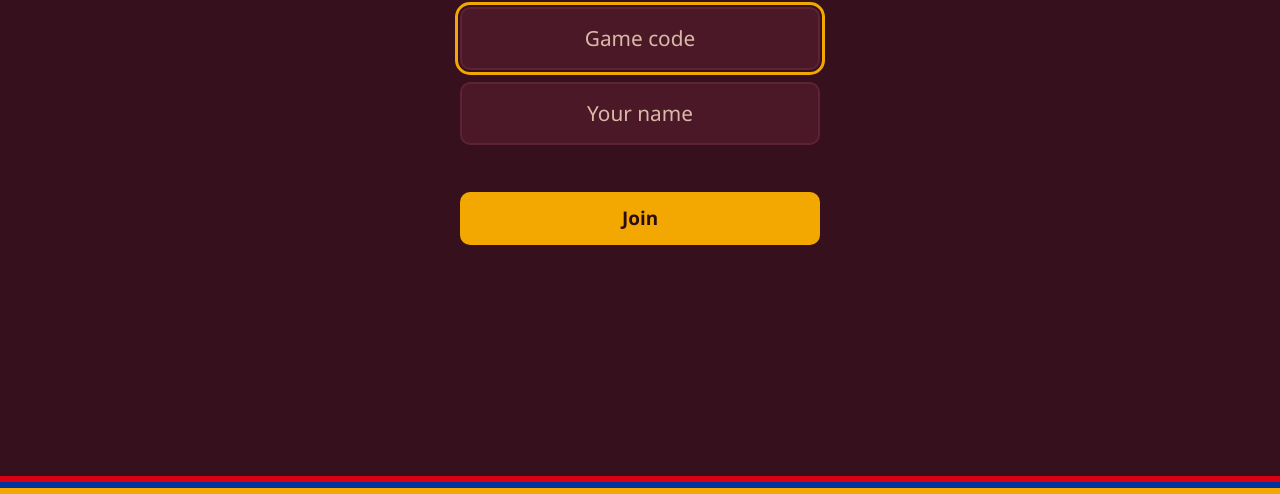
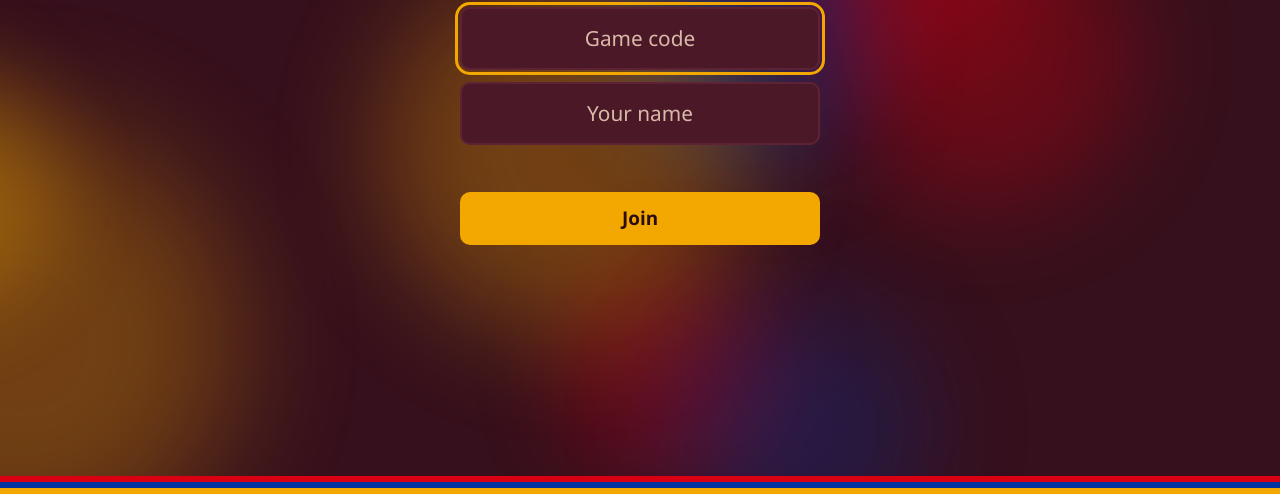
Before and after one commit to atachris/ASA-Kahoot, a website: page public/index.html in a window 1280 px wide. Shown: the part 306-800 px from the top of the page. Drawn offline with Linux system fonts and the light colour scheme.

Commit message:
Background visual

```diff
--- a/public/common.js
+++ b/public/common.js
@@ -21,3 +21,38 @@ async function api(name, body) {
   }
   return data;
 }
+
+// Armenian tricolor blobs drifting around the background
+(function () {
+  const COLORS = ['#d90012', '#0033a0', '#f2a800'];
+  const rand = (a, b) => a + Math.random() * (b - a);
+  const still = window.matchMedia && matchMedia('(prefers-reduced-motion: reduce)').matches;
+
+  function pos() { return { x: rand(-10, 110), y: rand(-10, 110), s: rand(0.7, 1.6) }; }
+  function frame(p) { return { transform: `translate(${p.x}vw, ${p.y}vh) translate(-50%, -50%) scale(${p.s})` }; }
+
+  function drift(blob, from) {
+    const to = pos();
+    const a = blob.animate([frame(from), frame(to)], { duration: rand(7000, 16000), easing: 'ease-in-out', fill: 'forwards' });
+    a.onfinish = () => drift(blob, to);
+  }
+
+  function init() {
+    const bg = document.createElement('div');
+    bg.id = 'bg';
+    bg.setAttribute('aria-hidden', 'true');
+    for (let i = 0; i < 9; i++) {
+      const blob = document.createElement('div');
+      blob.className = 'blob';
+      const size = rand(22, 42);
+      blob.style.cssText = `width:${size}vmin;height:${size}vmin;background:${COLORS[i % 3]}`;
+      bg.appendChild(blob);
+      const start = pos();
+      blob.style.transform = frame(start).transform;
+      if (!still) drift(blob, start);
+    }
+    document.body.prepend(bg);
+  }
+
+  if (document.body) init(); else document.addEventListener('DOMContentLoaded', init);
+})();
--- a/public/style.css
+++ b/public/style.css
@@ -39,7 +39,7 @@ body {
 button, input, select { font: inherit; color: inherit; }
 button:focus-visible, input:focus-visible, select:focus-visible { outline: 3px solid var(--gold); outline-offset: 2px; }
 
-.screen { min-height: 100dvh; display: flex; flex-direction: column; padding: 20px; gap: 16px; }
+.screen { min-height: 100dvh; display: flex; flex-direction: column; padding: 36px 20px; gap: 16px; }
 .center { align-items: center; justify-content: center; text-align: center; }
 
 .btn {
@@ -58,7 +58,7 @@ button:focus-visible, input:focus-visible, select:focus-visible { outline: 3px s
 .bar > i { display: block; height: 100%; width: 100%; background: var(--gold); }
 
 /* ---------- player (phone) ---------- */
-.player .title { font-family: Georgia, "Times New Roman", serif; font-size: 2rem; font-weight: 700; margin: 0 0 6px; }
+.player .title { font-family: Georgia, "Times New Roman", serif; font-size: 2rem; font-weight: 700; margin: 0 0 6px; color: var(--apricot); }
 .player form { width: 100%; max-width: 360px; display: flex; flex-direction: column; gap: 12px; }
 .player input {
   width: 100%; padding: 16px; border-radius: 10px; border: 2px solid var(--panel-2);
@@ -87,8 +87,8 @@ button:focus-visible, input:focus-visible, select:focus-visible { outline: 3px s
 .player .gain { font-size: 2.4rem; font-weight: 800; margin: 4px 0; }
 
 /* ---------- host (projector) ---------- */
-.host .screen { padding: clamp(20px, 3vw, 48px); gap: clamp(14px, 2vw, 28px); }
-.host .brand { font-family: Georgia, "Times New Roman", serif; font-size: clamp(22px, 2.2vw, 36px); font-weight: 700; margin: 0; }
+.host .screen { padding: calc(clamp(20px, 3vw, 48px) + 14px) clamp(20px, 3vw, 48px); gap: clamp(14px, 2vw, 28px); }
+.host .brand { font-family: Georgia, "Times New Roman", serif; font-size: clamp(22px, 2.2vw, 36px); font-weight: 700; margin: 0; color: var(--apricot); }
 .host .hint { font-size: clamp(22px, 2.6vw, 42px); color: var(--muted); margin: 0; }
 .host .hint strong { color: var(--cream); }
 .host .code {
@@ -133,7 +133,7 @@ button:focus-visible, input:focus-visible, select:focus-visible { outline: 3px s
 .host .row .nm { flex: 1; overflow: hidden; text-overflow: ellipsis; white-space: nowrap; }
 .host .row .gn { color: var(--gold); font-size: .75em; }
 .host .row .sc { font-variant-numeric: tabular-nums; }
-.host .final-title { font-family: Georgia, "Times New Roman", serif; font-size: clamp(40px, 6vw, 96px); margin: 0; text-align: center; }
+.host .final-title { font-family: Georgia, "Times New Roman", serif; font-size: clamp(40px, 6vw, 96px); margin: 0; text-align: center; color: var(--apricot); }
 .host .podium { display: flex; gap: clamp(12px, 2vw, 32px); justify-content: center; align-items: flex-end; }
 .host .pod { background: var(--panel); border-radius: 16px 16px 0 0; padding: 18px 28px; text-align: center; min-width: clamp(160px, 20vw, 320px); }
 .host .pod .nm { font-size: clamp(22px, 2.6vw, 44px); font-weight: 800; overflow-wrap: anywhere; }
@@ -148,3 +148,8 @@ button:focus-visible, input:focus-visible, select:focus-visible { outline: 3px s
   .host .reveal-grid { grid-template-columns: 1fr; }
   .host .opts { grid-template-columns: 1fr; }
 }
+
+/* ---------- animated tricolor background ---------- */
+#bg { position: fixed; inset: 0; overflow: hidden; z-index: 0; pointer-events: none; }
+#bg .blob { position: absolute; left: 0; top: 0; border-radius: 50%; filter: blur(48px); opacity: .32; will-change: transform; }
+.screen { position: relative; z-index: 1; }
```
Also changed, not shown: 1 other file.
